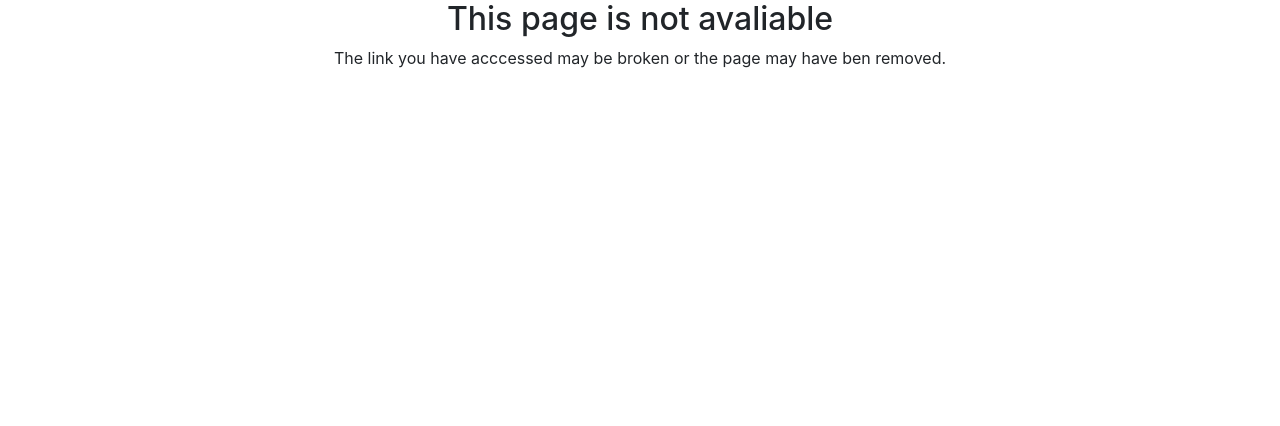
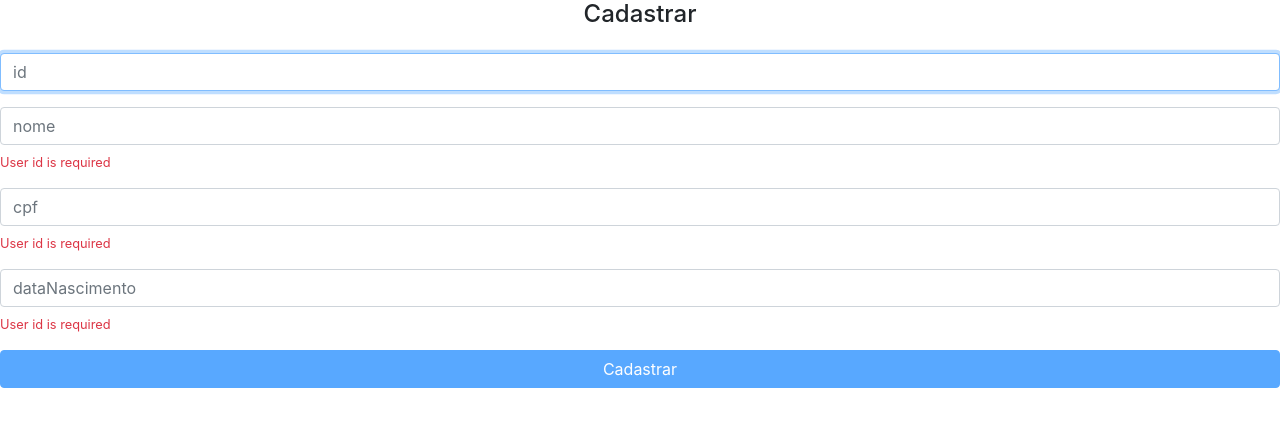
Before and after one commit to DarlanMarangoni/app-cliente-angular, an Angular app: page /cadastrar in a window 1280 px wide. Shown: the top 426 px of the page. Built offline with nearby package versions, Linux system fonts and the light colour scheme.

Commit message:
Cadastrando um novo usuario

```diff
--- a/src/app/app-routing.module.ts
+++ b/src/app/app-routing.module.ts
@@ -4,10 +4,12 @@ import { ClienteListComponent } from './clientes/cliente-list/cliente-list.compo
 import { ClienteFormComponent } from './clientes/cliente-form/cliente-form.component';
 import { NotFoundComponent } from './errors/not-found/not-found.component';
 import { LogarComponent } from './home/logar/logar.component';
+import { CadastrarComponent } from './cadastro/cadastrar/cadastrar.component';
 
 
 const routes: Routes = [
   { path: '', component: LogarComponent },
+  { path: 'cadastrar', component: CadastrarComponent },
   { path: 'clientes', component: ClienteListComponent },
   { path: 'clientes/:userId', component: ClienteFormComponent },
   { path: '**', component: NotFoundComponent }
--- a/src/app/app.module.ts
+++ b/src/app/app.module.ts
@@ -7,6 +7,7 @@ import { AppComponent } from './app.component';
 import { ClientesModule } from './clientes/clientes.module';
 import { ErrorsModule } from './errors/errors.module';
 import { HomeModule } from './home/home.module';
+import { CadastroModule } from './cadastro/cadastrar/cadastro.module';
 
 
 @NgModule({
@@ -19,7 +20,8 @@ import { HomeModule } from './home/home.module';
     ClientesModule,
     AppRoutingModule,
     ErrorsModule,
-    HomeModule
+    HomeModule,
+    CadastroModule
   ],
   providers: [],
   bootstrap: [AppComponent]
--- /dev/null
+++ b/src/app/cadastro/cadastrar/cadastrar.component.html
@@ -0,0 +1,60 @@
+<h4 class="text-center">Cadastrar</h4>
+
+<form [formGroup]="cadastrarForm" class="form mt-4" (submit)="cadastrar()">
+
+    <div class="form-group">
+        <input
+            formControlName="id"
+            class="form-control"
+            placeholder="id"
+            autofocus>
+        <ap-vmessages
+            *ngIf="cadastrarForm.get('id').errors?.required  "
+            msg="User id is required">
+        </ap-vmessages>
+    </div>
+
+    <div class="form-group">
+        <input
+            formControlName="nome"
+            class="form-control"
+            placeholder="nome"
+            autofocus>
+        <ap-vmessages
+            *ngIf="cadastrarForm.get('nome').errors?.required  "
+            msg="User id is required">
+        </ap-vmessages>
+    </div>
+
+    <div class="form-group">
+        <input
+            formControlName="cpf"
+            class="form-control"
+            placeholder="cpf"
+            autofocus>
+        <ap-vmessages
+            *ngIf="cadastrarForm.get('cpf').errors?.required  "
+            msg="User id is required">
+        </ap-vmessages>
+    </div>
+
+    <div class="form-group">
+        <input
+            formControlName="dataNascimento"
+            class="form-control"
+            placeholder="dataNascimento"
+            autofocus>
+        <ap-vmessages
+            *ngIf="cadastrarForm.get('dataNascimento').errors?.required  "
+            msg="User id is required">
+        </ap-vmessages>
+    </div>
+
+    <button
+        [disabled]="cadastrarForm.invalid"
+        type="submit"
+        class="btn btn-primary btn-block">
+        Cadastrar
+    </button>
+
+</form>
--- /dev/null
+++ b/src/app/cadastro/cadastrar/cadastrar.component.ts
@@ -0,0 +1,45 @@
+import { Component, OnInit } from '@angular/core';
+import { ClienteService } from 'src/app/clientes/cliente/cliente.service';
+import { Router } from '@angular/router';
+import { FormGroup, FormBuilder, Validators } from '@angular/forms';
+import { Cliente } from 'src/app/clientes/cliente/cliente';
+
+@Component({
+    selector: 'app-cadastrar',
+    templateUrl: './cadastrar.component.html'
+})
+export class CadastrarComponent implements OnInit{
+
+    cadastrarForm: FormGroup;
+    cliente: Cliente;
+
+    constructor(private formBuilder: FormBuilder,
+                private clienteService: ClienteService,
+                private router: Router
+    ){
+
+    }
+
+    ngOnInit(): void {
+        this.cadastrarForm = this.formBuilder.group({
+            id: [''],
+            nome: ['', Validators.required],
+            cpf: ['', Validators.required],
+            dataNascimento: ['', Validators.required]
+        });
+    }
+
+    cadastrar(){
+        this.cliente = new Cliente( this.cadastrarForm.get('id').value,
+                                    this.cadastrarForm.get('nome').value,
+                                    this.cadastrarForm.get('cpf').value,
+                                    this.cadastrarForm.get('dataNascimento').value
+
+        );
+        let clienteJson = JSON.parse(JSON.stringify(this.cliente));
+        console.log('cadastrando' + this.cliente.nome);
+        this.clienteService.insert(clienteJson)
+            .subscribe(() => this.router.navigate(['clientes']));
+    }
+
+}
--- a/src/app/clientes/cliente/cliente.service.ts
+++ b/src/app/clientes/cliente/cliente.service.ts
@@ -19,4 +19,10 @@ export class ClienteService{
         console.log(API + '/clientes/' + userId);
         return this.http.get<Cliente>(API + '/clientes/' + userId);
     }
+
+    insert(cliente: Cliente){
+        console.log(API + '/clientes/');
+        console.log(cliente)
+        return this.http.post(API + '/clientes', cliente);
+    }
 }
--- a/src/app/home/logar/logar.component.html
+++ b/src/app/home/logar/logar.component.html
@@ -1,4 +1,4 @@
-<h4 class="text-center">Cadastrar</h4>
+<h4 class="text-center">Buscar Usuario</h4>
 
 <form [formGroup]="logarForm" class="form mt-4" (submit)="buscar()">
 
@@ -23,4 +23,4 @@
 
 </form>
 
-<p>Not a user?<a>Register now</a></p>
+<p>Não tem cadastro?<a>Cadastre-se agora</a></p>
```
Also changed, not shown: src/app/cadastro/cadastrar/cadastro.module.ts (added, +19 -0 lines), src/app/home/logar/logar.component.ts (line endings or trailing spaces).
